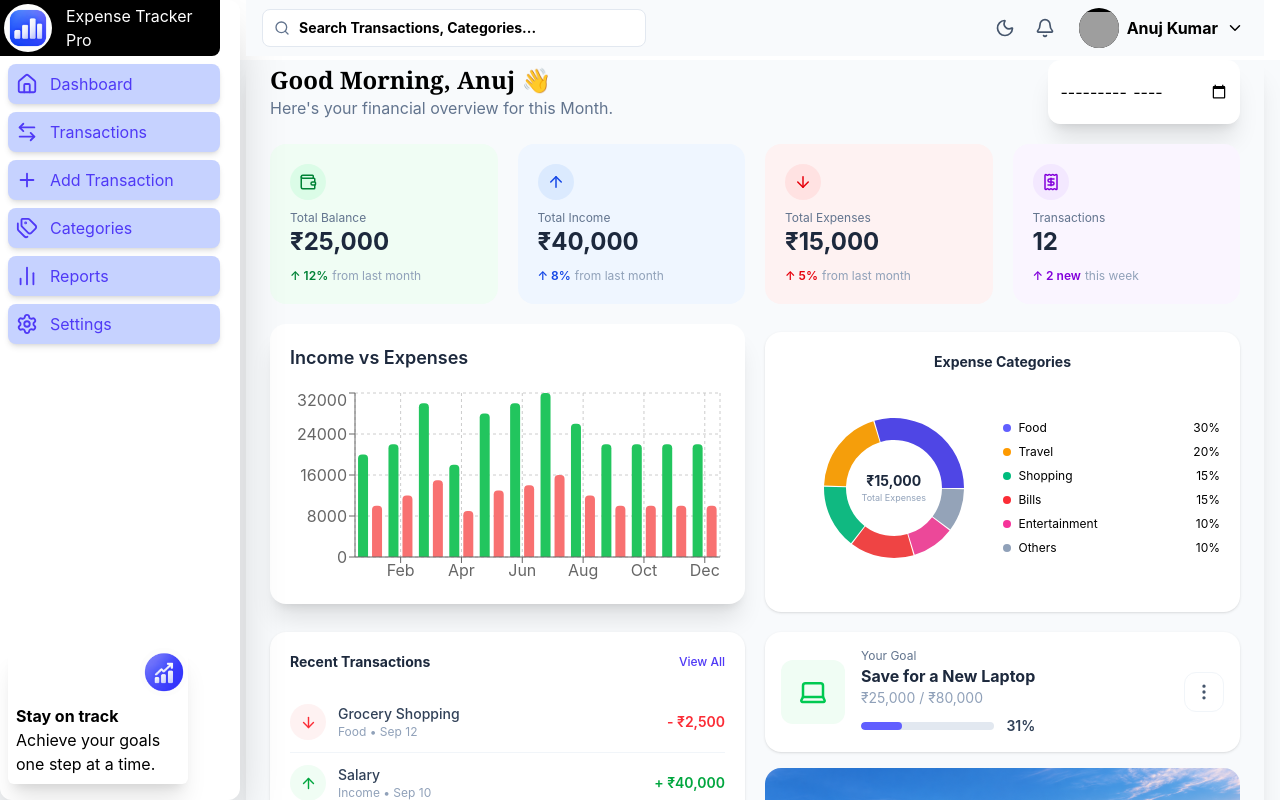
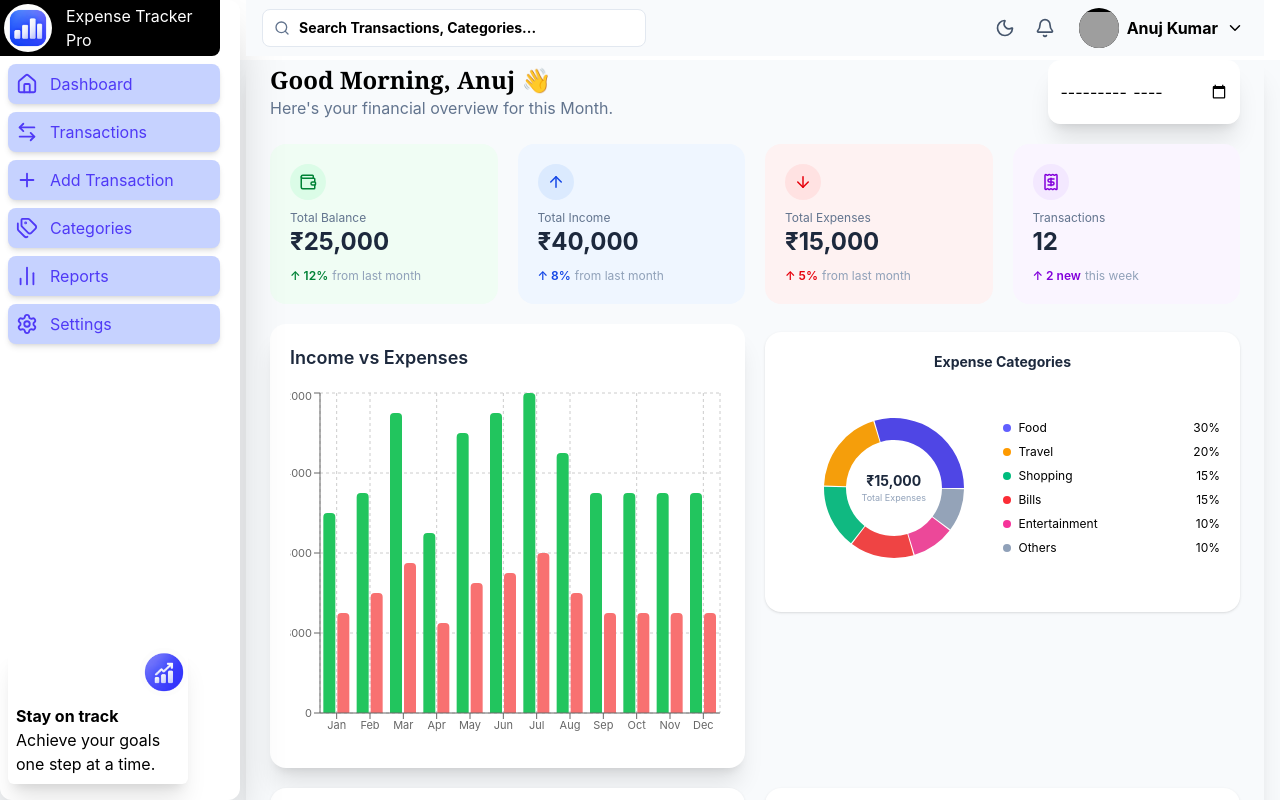
Before and after one commit to Anujku034/ExpenseTrackerPro, a React (Vite) app: page /dashboard in a window 1280 px wide. Shown: the top 800 px of the page. Built offline with nearby package versions, Linux system fonts and the light colour scheme; grey boxes are pictures that could not be loaded.

Commit message:
ui and authentication part completed

```diff
--- a/src/Components/bargraph.jsx
+++ b/src/Components/bargraph.jsx
@@ -7,6 +7,7 @@ import {
   Tooltip,
   Bar,
 } from "recharts";
+
 function IncomeExpenseChart() {
   const data = [
     { month: "Jan", income: 20000, expense: 10000 },
@@ -24,20 +25,38 @@ function IncomeExpenseChart() {
   ];
 
   return (
-    <div className="h-70 w-full rounded-2xl bg-white p-5 shadow-xl">
+    <div className="w-full rounded-2xl bg-white p-3 shadow-xl sm:p-4 md:p-5">
 
-      <h2 className="mb-4 text-lg font-semibold text-slate-800">
+      {/* Heading */}
+      <h2 className="mb-3 text-base font-semibold text-slate-800 sm:mb-4 sm:text-lg">
         Income vs Expenses
       </h2>
 
-      <ResponsiveContainer width="100%" height="85%">
-        <BarChart data={data}>
-
+      {/* Responsive Chart */}
+      <div className="h-[250px] w-full sm:h-[300px] md:h-[340px] lg:h-[360px]">
+        <ResponsiveContainer width="100%" height="100%">
+          <BarChart
+            data={data}
+            margin={{
+              top: 5,
+              right: 5,
+              left: -15,
+              bottom: 5,
+            }}
+            barGap={2}
+          >
             <CartesianGrid strokeDasharray="3 3" />
 
-          <XAxis dataKey="month" />
+            <XAxis
+              dataKey="month"
+              tick={{ fontSize: 11 }}
+              interval="preserveStartEnd"
+            />
 
-          <YAxis />
+            <YAxis
+              tick={{ fontSize: 11 }}
+              width={45}
+            />
 
             <Tooltip />
 
@@ -45,18 +64,20 @@ function IncomeExpenseChart() {
               dataKey="income"
               fill="#22c55e"
               radius={[4, 4, 0, 0]}
+              maxBarSize={25}
             />
 
             <Bar
               dataKey="expense"
               fill="#f87171"
               radius={[4, 4, 0, 0]}
+              maxBarSize={25}
             />
-
           </BarChart>
         </ResponsiveContainer>
-
+      </div>
     </div>
   );
 }
+
 export default IncomeExpenseChart;
```
Lines whose indentation alone changed are shown as unchanged.
